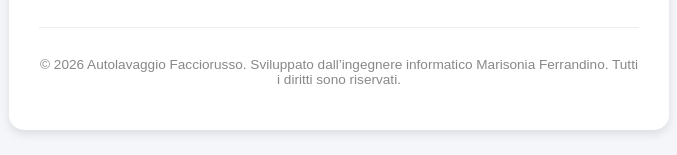
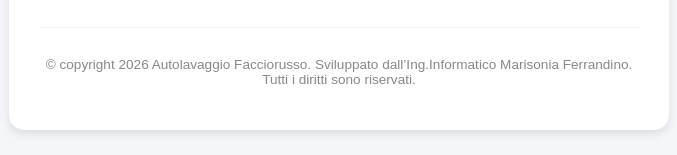
Before and after one commit to Maris945/AUTOLAVAGGIO-FACCIORUSSO, a plain HTML site: page index.html in a window 1280 px wide. Shown: the part 1232-1387 px from the top of the page, 301-978 px from the left. Drawn offline with Linux system fonts and the light colour scheme.

Commit message:
Update index.html

```diff
--- a/index.html
+++ b/index.html
@@ -140,7 +140,9 @@
 
         <!-- Copyright aggiornato con la tua firma ufficiale -->
         <footer>
-            <p>&copy; 2026 Autolavaggio Facciorusso. Sviluppato dall’ingegnere informatico Marisonia Ferrandino. Tutti i diritti sono riservati.</p>
+            <p>&copy; copyright 2026 Autolavaggio Facciorusso.
+                Sviluppato dall’Ing.Informatico Marisonia Ferrandino.
+                Tutti i diritti sono riservati.</p>
         </footer>
     </div>
 
```
